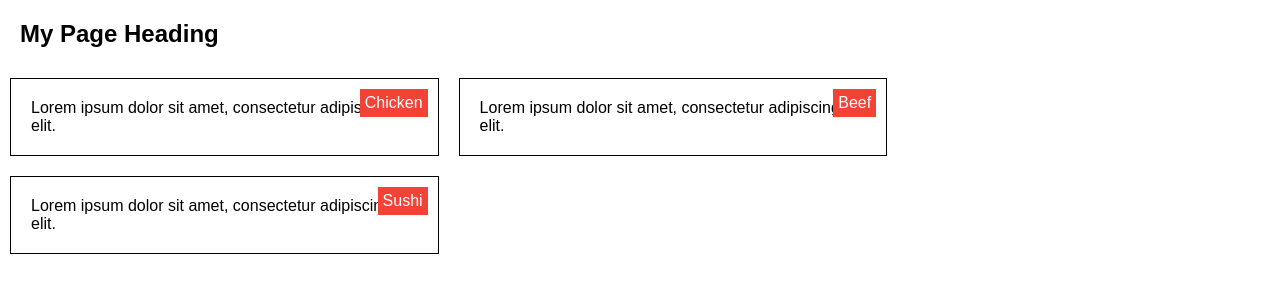
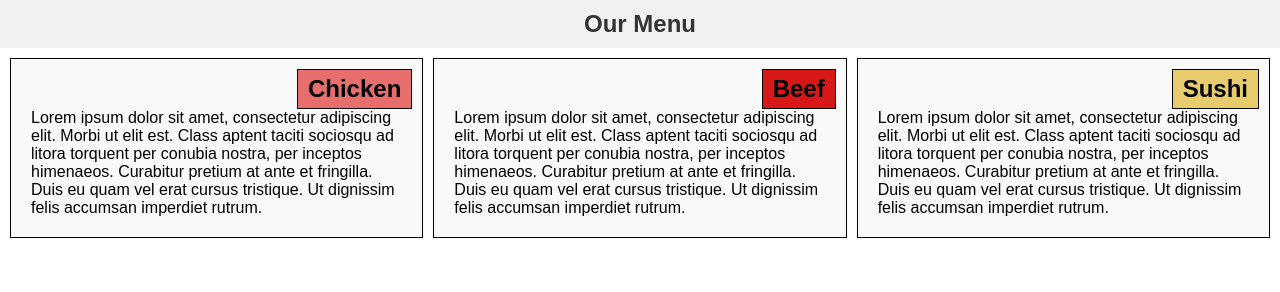
Before and after one commit to mihalykrich/module2-solution, a plain HTML site: page index.html in a window 1280 px wide. Drawn offline with Linux system fonts and the light colour scheme.

Commit message:
Style Sheet

```diff
--- a/css/style.css
+++ b/css/style.css
@@ -1,64 +1,92 @@
-/* Reset default margin and padding */
-body, h1, p {
+/* Reset default margins and paddings */
+* {
   margin: 0;
   padding: 0;
+  box-sizing: border-box;
 }
 
-/* Global styles */
+/* Apply font-family, font-size, and color */
 body {
   font-family: Arial, sans-serif;
 }
 
 h1 {
   font-size: 24px;
-  margin: 20px;
-}
-
-/* Section styles */
-.section {
-  border: 1px solid black;
-  margin: 10px;
-  position: relative;
-  overflow: hidden; /* Add this line */
+  color: #333;
 }
 
 .section-title {
+  font-size: 16px;
+  color: #fff;
+}
+
+/* Layout styles */
+header {
+  text-align: center;
+  background-color: #f1f1f1;
+  padding: 10px;
+  margin-bottom: 5px;
+}
+
+.container {
+  display: flex;
+  flex-wrap: wrap;
+
+  padding: 0 5px;
+}
+
+.section {
+  flex: 1 1 calc(33.3333% - 10px);
+  padding: 20px;
+  border: 1px solid #000;
+  background-color: #f9f9f9;
+  margin: 5px;
+  position: relative;
+}
+
+.section h2 {
   position: absolute;
+  border: 1px solid #000;
   top: 10px;
   right: 10px;
-  background-color: #F44336;
-  color: white;
-  padding: 5px;
+  padding: 5px 10px;
+  z-index: 1;
 }
 
-.section-content {
-  padding: 20px;
+.section-title-1 {
+  background-color: #e86d6d;
 }
 
-/* Media Queries */
-/* Desktop */
-@media screen and (min-width: 992px) {
+.section-title-2 {
+  background-color: #d81818;
+}
+
+.section-title-3 {
+  background-color: #e8cb6d;
+}
+
+.section p {
+  padding-top: 30px;
+}
+
+/* Media queries */
+@media (max-width: 991px) {
   .section {
-    width: 33.33%;
-    float: left;
+    flex-basis: calc(50% - 10px);
+  }
+
+  .section:nth-child(3) {
+    clear: both;
+    flex-basis: 100%;
   }
 }
 
-/* Tablet */
-@media screen and (min-width: 768px) and (max-width: 991px) {
+@media (max-width: 767px) {
+  .container {
+    flex-direction: column;
+  }
+
   .section {
-    width: 50%;
-    float: left;
-  }
-  .section:nth-child(3) {
-    clear: both;
+    flex-basis: 100%;
   }
 }
-
-/* Mobile */
-@media screen and (max-width: 767px) {
-  .section {
-    width: 100%;
-    float: none;
-  }
-}
--- a/index.html
+++ b/index.html
@@ -1,32 +1,31 @@
 <!DOCTYPE html>
-<html>
+<html lang="en">
+
 <head>
-  <title>Module 2 Coding Assignment</title>
+  <meta charset="UTF-8">
+  <meta name="viewport" content="width=device-width, initial-scale=1.0">
   <link rel="stylesheet" href="css/style.css">
+  <title>Responsive Layout</title>
 </head>
 <body>
-  <h1>My Page Heading</h1>
+    <header>
+        <h1>Our Menu</h1>
+    </header>
+    <div class="container">
+        <section class="section">
+            <h2 class="section-title-1">Chicken</h2>
+            <p>Lorem ipsum dolor sit amet, consectetur adipiscing elit. Morbi ut elit est. Class aptent taciti sociosqu ad litora torquent per conubia nostra, per inceptos himenaeos. Curabitur pretium at ante et fringilla. Duis eu quam vel erat cursus tristique. Ut dignissim felis accumsan imperdiet rutrum.</p>
+        </section>
 
-  <div class="section">
-    <div class="section-title">Chicken</div>
-    <div class="section-content">
-      <p>Lorem ipsum dolor sit amet, consectetur adipiscing elit.</p>
+        <section class="section">
+            <h2 class="section-title-2">Beef</h2>
+            <p>Lorem ipsum dolor sit amet, consectetur adipiscing elit. Morbi ut elit est. Class aptent taciti sociosqu ad litora torquent per conubia nostra, per inceptos himenaeos. Curabitur pretium at ante et fringilla. Duis eu quam vel erat cursus tristique. Ut dignissim felis accumsan imperdiet rutrum.</p>
+        </section>
+
+        <section class="section">
+            <h2 class="section-title-3">Sushi</h2>
+            <p>Lorem ipsum dolor sit amet, consectetur adipiscing elit. Morbi ut elit est. Class aptent taciti sociosqu ad litora torquent per conubia nostra, per inceptos himenaeos. Curabitur pretium at ante et fringilla. Duis eu quam vel erat cursus tristique. Ut dignissim felis accumsan imperdiet rutrum.</p>
+        </section>
     </div>
-  </div>
-
-  <div class="section">
-    <div class="section-title">Beef</div>
-    <div class="section-content">
-      <p>Lorem ipsum dolor sit amet, consectetur adipiscing elit.</p>
-    </div>
-  </div>
-
-  <div class="section">
-    <div class="section-title">Sushi</div>
-    <div class="section-content">
-      <p>Lorem ipsum dolor sit amet, consectetur adipiscing elit.</p>
-    </div>
-  </div>
-
 </body>
 </html>
```
